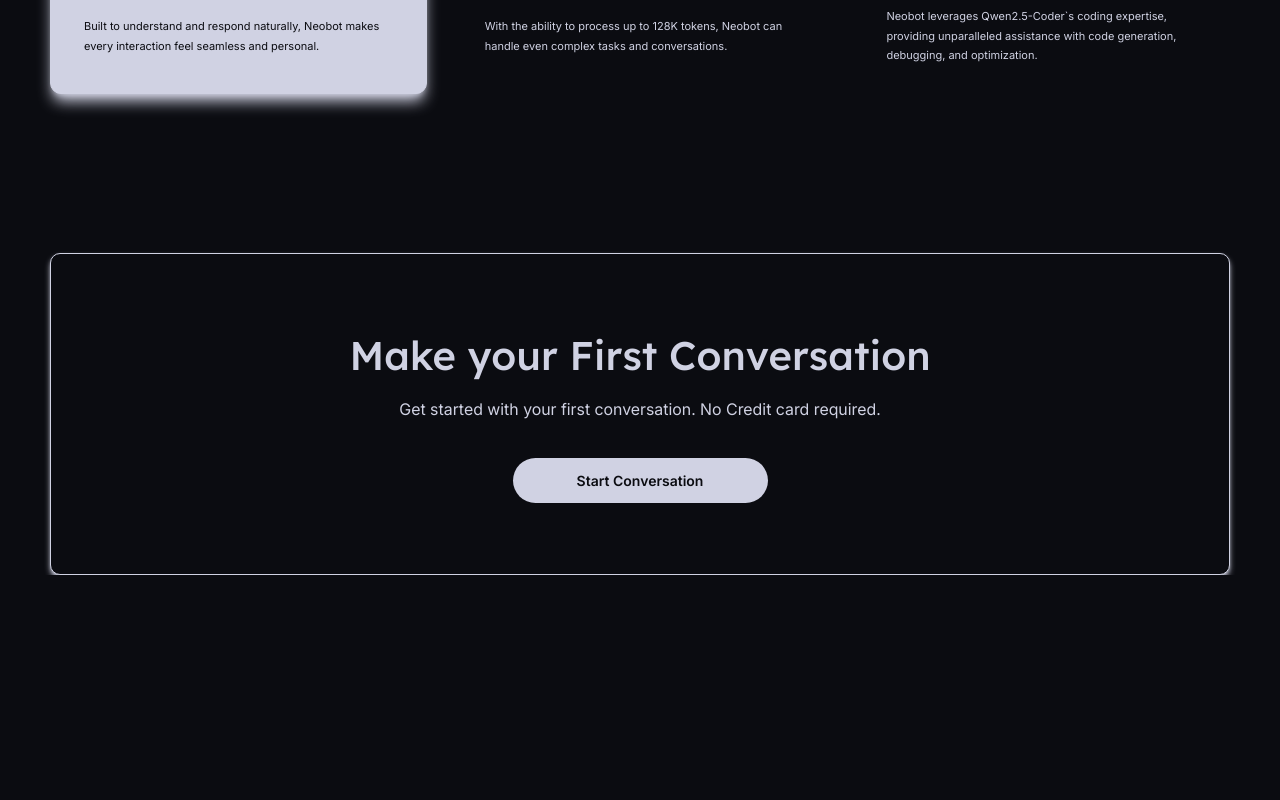
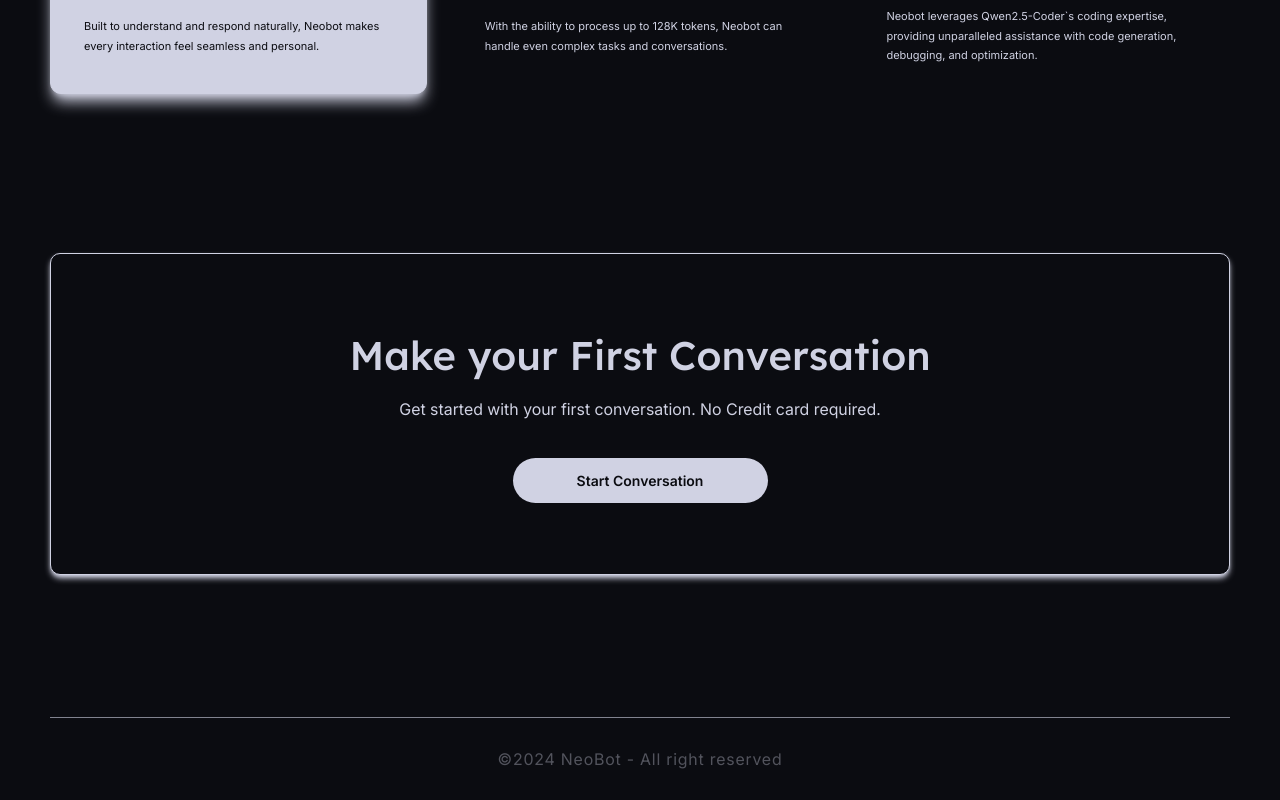
Before and after one commit to dimasrisky/neobit-ai, a React (Vite) app: page / in a window 1280 px wide. Shown: the part 1902-2702 px from the top of the page. Before the commit the page ends 2477 px from the top, so only its background shows below. Built offline with nearby package versions, Linux system fonts and the light colour scheme; no server answers; what @huggingface/inference would draw is missing.

Commit message:
add(landing): Footer

```diff
--- a/src/components/Components.tsx
+++ b/src/components/Components.tsx
@@ -10,5 +10,6 @@
 import About from "./landing/About"
 import Feature from "./landing/Feature"
 import CallToAction from "./landing/CallToAction"
+import Footer from "./landing/Footer"
 
-export { ExamplePrompt, ActiveConversation, NewConversation, BubbleChatLoading, BubbleChat, Navbar, Hero, About, Feature, CallToAction }
+export { ExamplePrompt, ActiveConversation, NewConversation, BubbleChatLoading, BubbleChat, Navbar, Hero, About, Feature, CallToAction, Footer }
--- /dev/null
+++ b/src/components/landing/Footer.tsx
@@ -0,0 +1,13 @@
+import React from 'react'
+
+const Footer: React.FC = () => {
+  return (
+    <footer id='footer' className='mt-[69px] md:mt-[90px] lg:mt-[142px]'>
+        <div className='w-full border-t border-primary-white opacity-60 py-[21px] md:py-[25px] lg:py-[29px]'>
+            <h3 className='text-[14px] lg:text-[16px] text-primary-white opacity-60 text-center tracking-wider'>©2024 NeoBot - All right reserved</h3>
+        </div>
+    </footer>
+  )
+}
+
+export default Footer
--- a/src/pages/Home.tsx
+++ b/src/pages/Home.tsx
@@ -1,5 +1,5 @@
 import React from 'react'
-import { Navbar, Hero, About, Feature, CallToAction } from '../components/Components'
+import { Navbar, Hero, About, Feature, CallToAction, Footer } from '../components/Components'
 
 const Home: React.FC = () => {
   return (
@@ -10,6 +10,7 @@
       <About />
       <Feature />
       <CallToAction />
+      <Footer />
     </div>
     </>
   )
```
